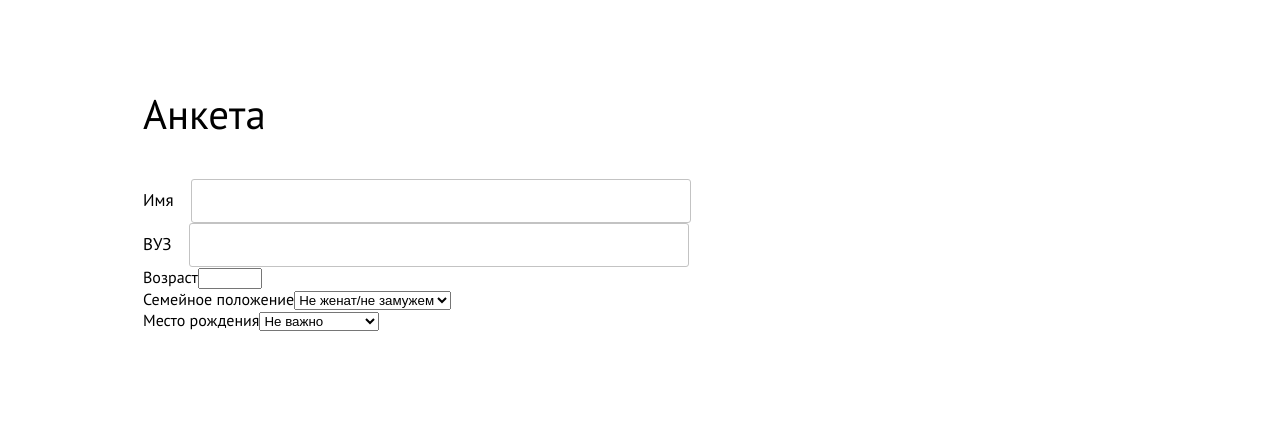
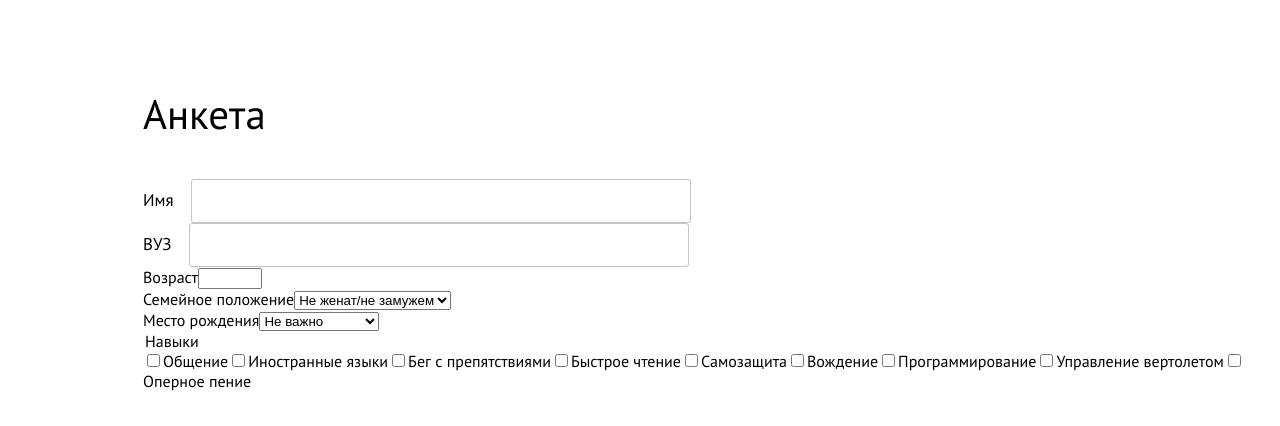
Before and after one commit to SultanYusupov/form-generator, an Angular app: page / in a window 1280 px wide. Shown: the top 426 px of the page. Built offline with nearby package versions, Linux system fonts and the light colour scheme; data requests are answered from the project's data file.

Commit message:
Передача данных в test-checkbox.component

```diff
--- a/db.json
+++ b/db.json
@@ -25,6 +25,18 @@
        ]
       }
     ]},
-    {"type": "checkbox", "formList": []}
+    {"type": "checkbox", "formList": [
+      { "id": "1", "labelName": "Навыки", "inputName": "skills", "required": false, "options": [
+        "Общение",
+        "Иностранные языки",
+        "Бег с препятствиями",
+        "Быстрое чтение",
+        "Самозащита",
+        "Вождение",
+        "Программирование",
+        "Управление вертолетом",
+        "Оперное пение"
+      ] }
+    ]}
   ]
 }
--- a/src/app/app.component.html
+++ b/src/app/app.component.html
@@ -21,7 +21,7 @@
         }
         @case ('checkbox') {
           @for (checkboxInputItem of form.formList; track checkboxInputItem.id) {
-            <test-checkbox></test-checkbox>
+            <test-checkbox [inputData]="checkboxInputItem"></test-checkbox>
           }
         }
       }
--- a/src/app/components/test-checkbox/test-checkbox.component.html
+++ b/src/app/components/test-checkbox/test-checkbox.component.html
@@ -1,7 +1,5 @@
-<fieldset>
-  <legend>Навыки</legend>
-  <div>
-    <input type="checkbox" id="skills" name="communication" />
-    <label for="skills">Scales</label>
-  </div>
-</fieldset>
+<legend>{{inputData.labelName}}</legend>
+@for (option of inputData.options; track $index) {
+  <input type="checkbox" [id]="inputData.inputName+$index" [name]="inputData.inputName" />
+  <label [for]="inputData.inputName+$index">{{option}}</label>
+}
--- a/src/app/components/test-checkbox/test-checkbox.component.ts
+++ b/src/app/components/test-checkbox/test-checkbox.component.ts
@@ -1,4 +1,5 @@
 import {Component, Input} from '@angular/core';
+import {IInput} from '../../interfaces/IInput';
 
 @Component({
   selector: 'test-checkbox',
@@ -8,5 +9,5 @@ import {Component, Input} from '@angular/core';
   styleUrl: './test-checkbox.component.css'
 })
 export class TestCheckboxComponent {
-  @Input() inputData: object = {};
+  @Input() inputData!: IInput;
 }
```
